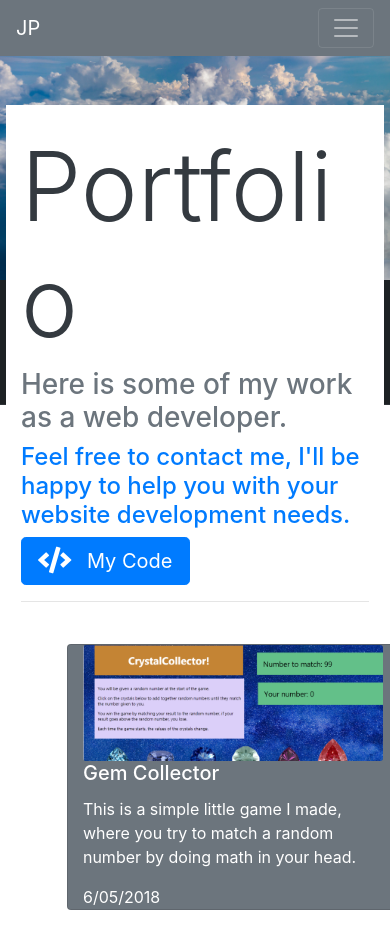
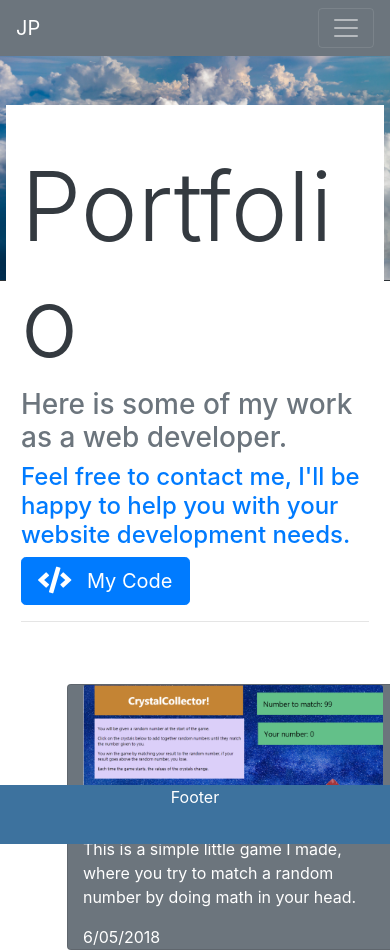
Before and after one commit to HabaresHabaras/Bootstrap-Portfolio, a plain HTML site: page portfolio.html in a window 390 px wide. Shown: the top 952 px of the page. Drawn offline with nearby package versions, Linux system fonts and the light colour scheme.

Commit message:
New stuff, Image responsive and all

```diff
--- a/assets/jumbotron.css
+++ b/assets/jumbotron.css
@@ -9,15 +9,8 @@
     margin-top:10vh;
 }
 
-#fullWidth{
 
-}
 
-#footer{
-    padding-top:10vh;
-    text-align:center;
-    background-color: rgba(0, 0, 0, 0.438);
-}
 .cardPortfolio{
 margin:5vh, 5vh, 5vh, 5vh;
 }
--- a/assets/style/style.css
+++ b/assets/style/style.css
@@ -6,4 +6,19 @@
 
 #containerHeadingHome{
     padding-top:20px;
+    padding-bottom:20px;
 }
+.footerUno {
+    position: fixed;
+    left: 0;
+    bottom: 0;
+    width: 100%;
+    background-color: rgb(61, 114, 158);
+    color: white;
+    text-align: center;
+    height:7vh;
+}
+
+.paddingFooterPort{
+    margin-top:30vh;
+}
--- a/portfolio.html
+++ b/portfolio.html
@@ -17,6 +17,8 @@
 
     <!-- Custom styles for this template -->
     <link href="assets/jumbotron.css" rel="stylesheet">
+    <link href="assets/style/style.css" rel="stylesheet">
+
 </head>
 
 <body>
@@ -123,11 +125,10 @@
                     <!-- /container -->
                 </div>
             </div>
-            <div id="footer">
-                <div class="container">
-                  <p class="muted credit text-white">Copyright 2018</p>
-                </div>
-          </div>
+            <div class="footerUno paddingFooterPort">
+                <p>Footer</p>
+            </div>
+        </body>
 
             <!-- /container -->
 
```
Also changed, not shown: contact.html (+3 -5 lines), index.html (+3 -5 lines).
